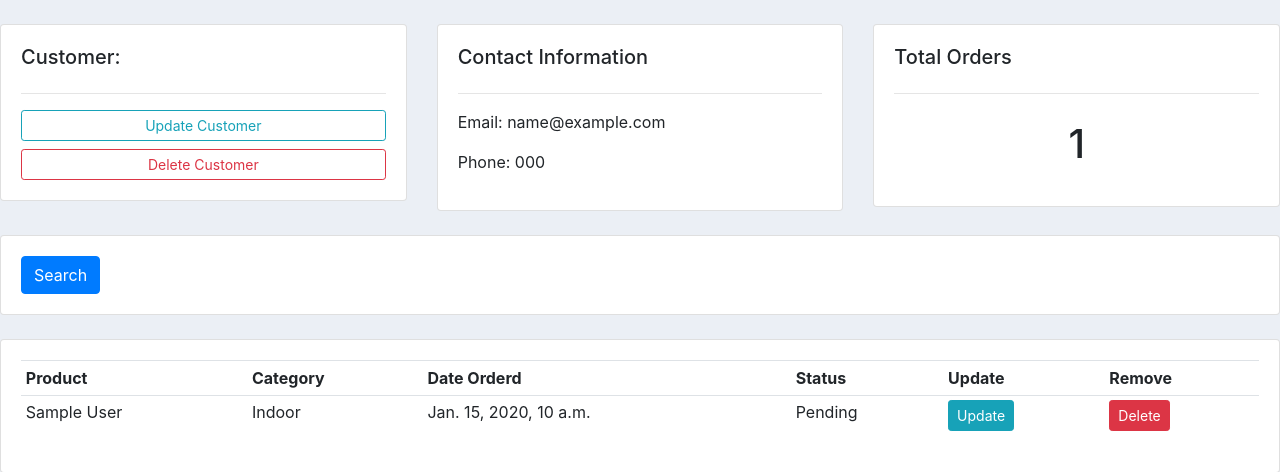
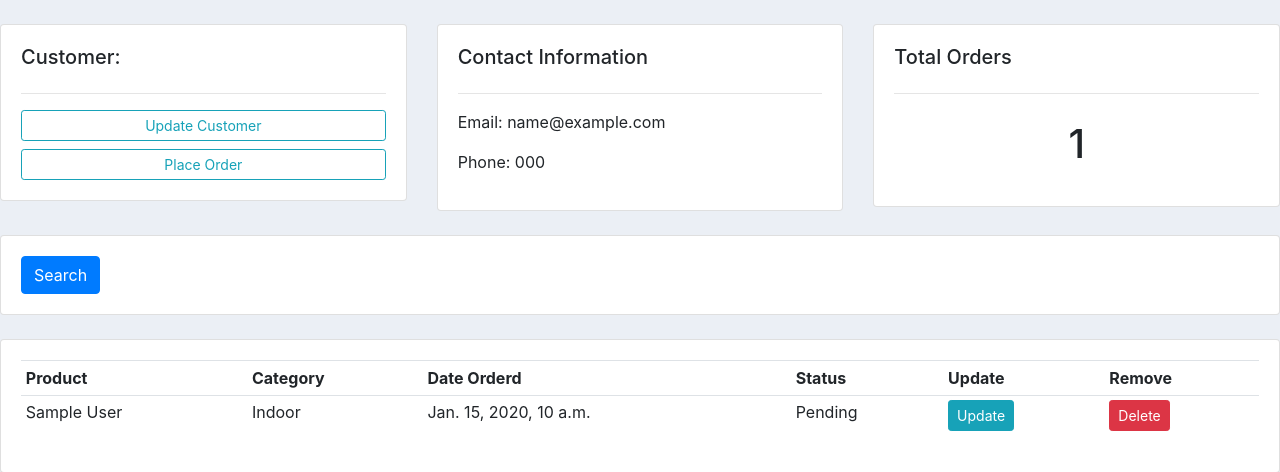
Before and after one commit to aymanexpo/customerAy, a Django app: page /customer/1/ in a window 1280 px wide. Shown: the part 56-528 px from the top of the page. Run offline with Django 3.2, Linux system fonts and the light colour scheme; tables that the repository leaves empty hold one stand-in row (values such as "Sample post"); some libraries are stand-ins or nearby versions.

Commit message:
in progress

```diff
--- a/accounts/templates/accounts/customers.html
+++ b/accounts/templates/accounts/customers.html
@@ -10,7 +10,7 @@
 			<h5>Customer:</h5>
 			<hr>
 			<a class="btn btn-outline-info  btn-sm btn-block" href="">Update Customer</a>
-			<a class="btn btn-outline-danger  btn-sm btn-block" href="">Delete Customer</a>
+			<a class="btn btn-outline-info  btn-sm btn-block" href="{% url 'create_order' customer.id %}">Place Order</a>
 
 		</div>
 	</div>
--- a/accounts/templates/accounts/dashboard.html
+++ b/accounts/templates/accounts/dashboard.html
@@ -28,7 +28,6 @@
 		<h5>LAST 5 ORDERS</h5>
 		<hr>
 		<div class="card card-body">
-			<a class="btn btn-primary  btn-sm btn-block" href="{% url 'create_order' %}">Create Order</a>
 			<table class="table table-sm">
 				<tr>
 					<th>Product</th>
--- a/accounts/urls.py
+++ b/accounts/urls.py
@@ -5,7 +5,7 @@ urlpatterns = [
     path('', views.home, name="home"),
     path('products/', views.products, name="products"),
     path('customer/<str:pk_test>/', views.customer, name="customer"),
-    path('create_order', views.createOrder, name="create_order"),
+    path('create_order/<str:pk>/', views.createOrder, name="create_order"),
     path('update_order/<str:pk>/', views.updateOrder, name="update_order"),
     path('delete_order/<str:pk>/', views.deleteOrder, name="delete_order"),
 ]
--- a/accounts/views.py
+++ b/accounts/views.py
@@ -31,7 +31,8 @@ def customer(request, pk_test):
     context={'customer':customer, 'orders':orders, 'order_count':order_count}
     return render(request, 'accounts/customers.html', context)
 
-def createOrder(request):
+def createOrder(request, pk):
+    customer=Customer.objects.get(id=pk)
     form = OrderForm()
     if request.method == 'POST':
         #print('Printing POST:', request.POST)
```
